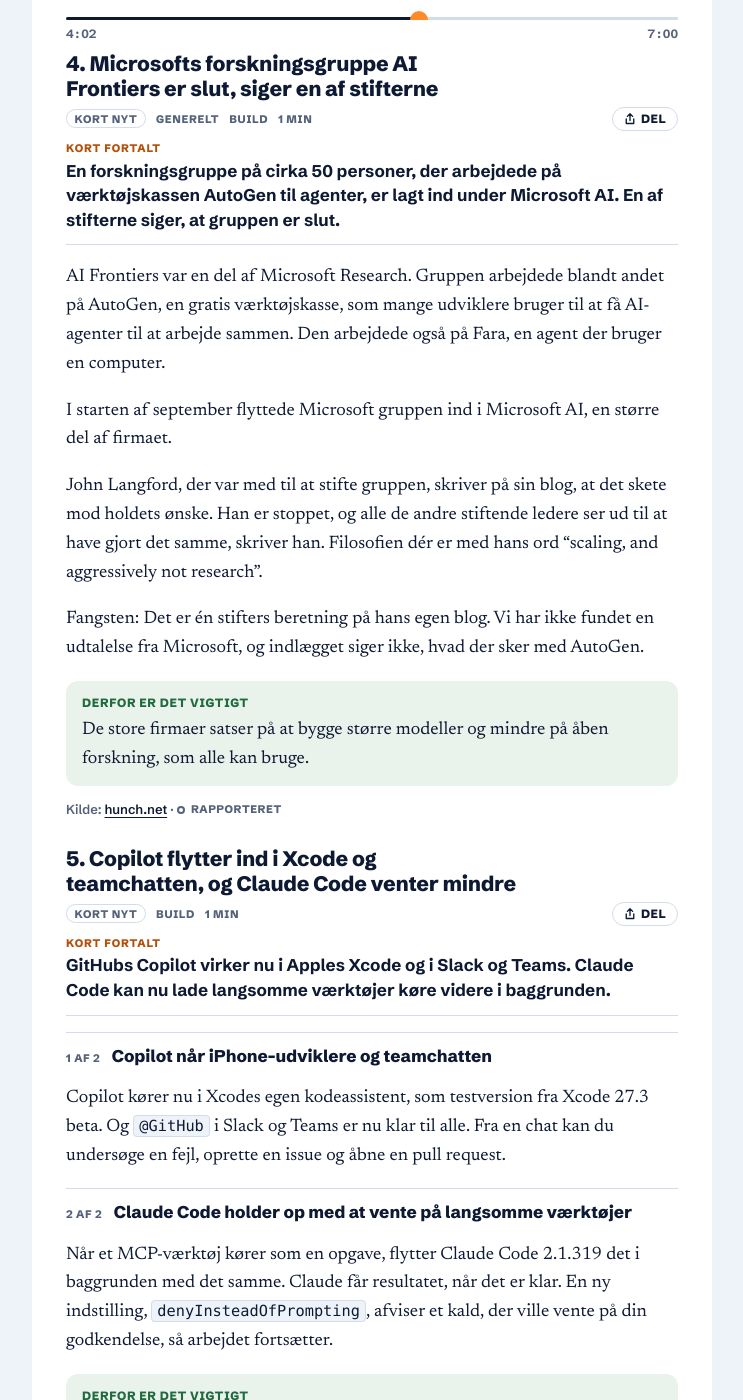
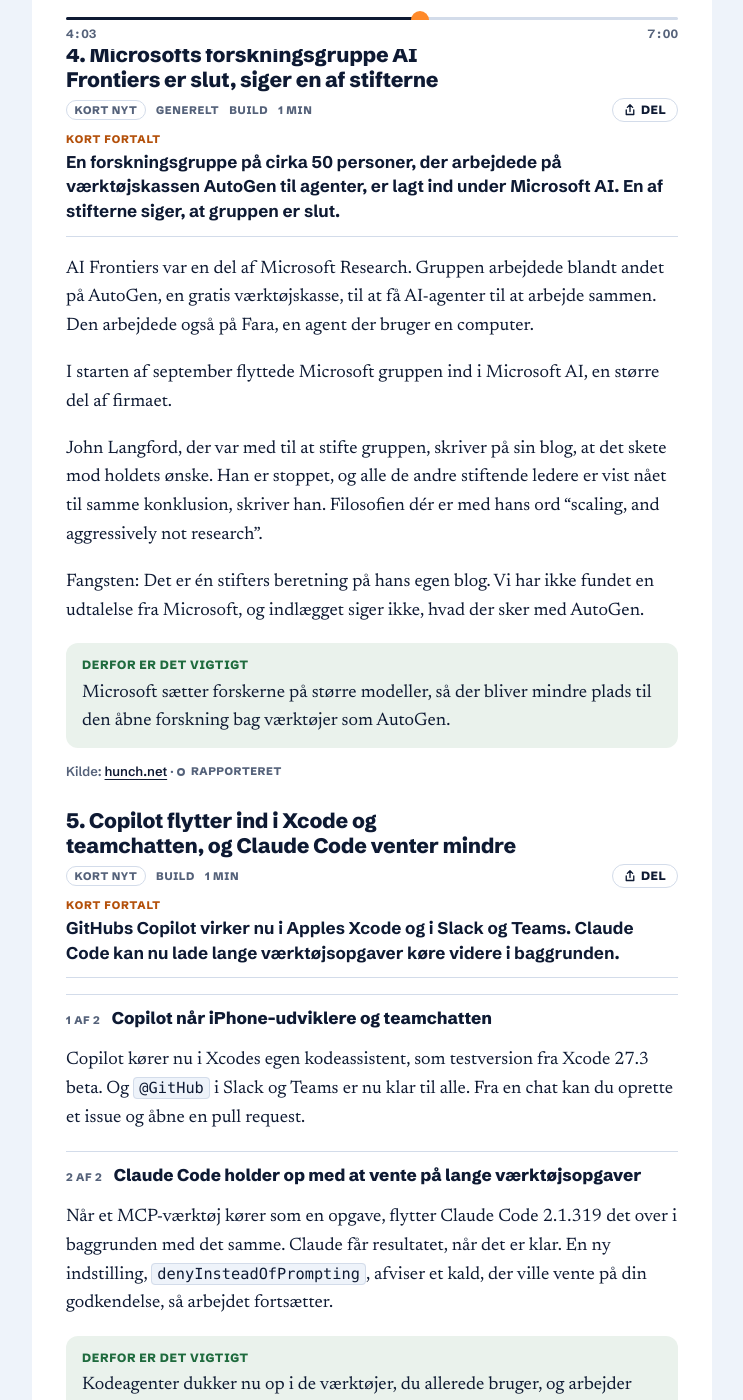
Before and after one commit to Repzei/7amai, a Jekyll site: the page built from _da/2026-11-08-claude-code-s-don-t-ask-again-left-secrets-in-public-code.md, in a window 1280 px wide and 1400 px high, scrolled down 3744 px. Shown: the whole window, without its empty margins (268-1011 px from the left). Built offline with Jekyll 4.4.1, drawn with Linux system fonts in a browser that asks for light colours; some of the changed text lies outside the part shown.

Commit message:
Udkast 2026-11-08
Co-Authored-By: Claude Opus 5.5 <noreply@anthropic.com>
Claude-Session: https://claude.ai/code/session_01WDQZfSzgLEPagR5feuj52r

```diff
--- a/_da/2026-11-08-claude-code-s-don-t-ask-again-left-secrets-in-public-code.md
+++ b/_da/2026-11-08-claude-code-s-don-t-ask-again-left-secrets-in-public-code.md
@@ -11,14 +11,14 @@ today:
   - { t: "GitHub bygger sit lager om, så tusindvis af agenter kan arbejde på ét projekt.", why: "Udviklere og teams, der lader agenter skubbe kode." }
   - { t: "Google flytter brugere af Gemini 2.5 til nyere modeller 1. december.", why: "Udviklere, hvis apps kalder Gemini 2.5." }
   - { t: "Microsofts forskningsgruppe AI Frontiers, der arbejdede på AutoGen, er slut, siger en af stifterne.", why: "Alle, der følger, hvor de store firmaer lægger deres AI-forskning." }
-  - { t: "Copilot flytter ind i Xcode og teamchatten, og Claude Code kører langsomme værktøjer i baggrunden.", why: "Udviklere, der arbejder med kodeagenter." }
+  - { t: "Copilot flytter ind i Xcode og teamchatten, og Claude Code kører lange værktøjsopgaver i baggrunden.", why: "Udviklere, der arbejder med kodeagenter." }
 other_lang_url: /2026/11/08/
 items:
-  - { n: 1, anchor: "claude-code-secrets", signal: worth, tracks: [build, general], min: 1.5, source: reported, number: "1.379", number_label: "adgangskoder, nøgler og tokens i offentlige indstillingsfiler fra Claude Code", topic: security, why: "Et klik, der sparer tid, gemmer også den adgangskode, du skrev, og et offentligt projekt viser den til alle.", do: "Søg dine projekter igennem for .claude/settings.local.json, og skift de adgangskoder, filen indeholder.", tiles: [{ n: "215", t: "filer med hemmeligheder, som ingen af to populære scannere fangede" }] }
-  - { n: 2, anchor: "github-rubicon", signal: worth, tracks: [build], min: 1, source: official, topic: code, why: "Agenter skubber nu kode så hurtigt, at GitHub må bygge stedet, hvor koden bor, om.", bars: { title: "Daglige forespørgsler til ét travlt projekt", rows: [{ l: "Marts", v: 44, t: "44 mio." }, { l: "Maj", v: 181, t: "181 mio.", hl: true }] } }
-  - { n: 3, anchor: "google-gemini-2-5-adk", signal: worth, tracks: [build], min: 1, source: official, number: "1. dec.", number_label: "hvor kald til Gemini 2.5 flyttes til nyere modeller", topic: model, why: "En app på Gemini 2.5 får stille og roligt en ny model, med nye priser og nye regler.", do: "Ret modelnavnet, og test din app før 1. december." }
-  - { n: 4, anchor: "microsoft-ai-frontiers", signal: quick, tracks: [general, build], min: 1, source: reported, topic: business, why: "De store firmaer satser på at bygge større modeller og mindre på åben forskning, som alle kan bruge." }
-  - { n: 5, anchor: "copilot-xcode-claude-code-mcp", signal: quick, tracks: [build], min: 1, source: official, topic: code, why: "Kodeagenten flytter derhen, hvor folk allerede arbejder: editoren og teamchatten." }
+  - { n: 1, anchor: "claude-code-secrets", signal: worth, tracks: [build, general], min: 1.5, source: reported, number: "1.379", number_label: "adgangskoder, nøgler og tokens i offentlige indstillingsfiler fra Claude Code", topic: security, why: "Et klik, der sparer tid, gemmer også den adgangskode, du skrev, og et offentligt projekt viser den til alle.", do: "Søg efter .claude/settings.local.json i dine projekter, og skift de adgangskoder og nøgler, filen indeholder.", tiles: [{ n: "215", t: "filer med hemmeligheder, som ingen af to populære scannere fangede" }] }
+  - { n: 2, anchor: "github-rubicon", signal: worth, tracks: [build], min: 1, source: official, topic: code, why: "Agenter skubber nu kode så hurtigt, at GitHub må bygge om på det sted, hvor koden bor.", bars: { title: "Daglige forespørgsler til ét travlt projekt", rows: [{ l: "Marts", v: 44, t: "44 mio." }, { l: "Maj", v: 181, t: "181 mio.", hl: true }] } }
+  - { n: 3, anchor: "google-gemini-2-5-adk", signal: worth, tracks: [build], min: 1, source: official, number: "1. dec.", number_label: "når kald til Gemini 2.5 flyttes til nyere modeller", topic: model, why: "En app på Gemini 2.5 får stille og roligt en ny model, med nye priser og nye regler.", do: "Ret modelnavnet, og test din app før 1. december." }
+  - { n: 4, anchor: "microsoft-ai-frontiers", signal: quick, tracks: [general, build], min: 1, source: reported, topic: business, why: "Microsoft flytter AI-forskere fra åben forskning til at bygge større modeller." }
+  - { n: 5, anchor: "copilot-xcode-claude-code-mcp", signal: quick, tracks: [build], min: 1, source: official, topic: code, why: "Kodeagenter dukker nu op i de værktøjer, du allerede bruger, og arbejder videre i stedet for at vente på dig." }
   - { n: 6, anchor: "llama-cpp-moe-cache", signal: worth, tracks: [build, general, europe], min: 1.5, source: official, topic: local, why: "Et almindeligt gamingkort kan nu køre en større AI-model i brugbart tempo, uden at sende data nogen steder hen.", bars: { title: "Tokens pr. sekund på et RTX 3070 med 8 GB", rows: [{ l: "Før", v: 35, t: "cirka 35" }, { l: "Med rettelsen", v: 62, t: "62,4", hl: true }] } }
   - { n: 7, anchor: "safe-teen", signal: worth, tracks: [general, build], min: 1, source: official, topic: research, why: "En chatbot kan starte sikkert og glide, når en teenager bliver ved, så ét testsvar siger ikke meget.", bars: { title: "Andel af sikkerhedstjek, der fejlede", max: 100, rows: [{ l: "Uden teenprompt", v: 43, t: "43,3 %" }, { l: "Med teenprompt", v: 24, t: "24,9 %", hl: true }] } }
 ---
@@ -29,7 +29,7 @@ items:
 
 <p class="short"><span>Kort fortalt</span>Når du siger "spørg ikke igen" til Claude Code, kan den gemme hele kommandoen, også adgangskoden. Forskere fandt 1.379 af den slags hemmeligheder i offentlig kode på GitHub.</p>
 
-Claude Code spørger, før den kører en kommando på din computer. Mange klikker "Yes, and don't ask again" for at slippe for næste spørgsmål. Så gemmes en regel i en lille fil i projektet, `.claude/settings.local.json`.
+Claude Code spørger, før den kører en kommando. Mange klikker "Yes, and don't ask again" for at slippe for næste spørgsmål. Så gemmes en regel i en lille fil i projektet, `.claude/settings.local.json`.
 
 Problemet er, hvad reglen indeholder. Nogle gange er det hele kommandoen, og har du skrevet en adgangskode i den, bliver adgangskoden også gemt, i klartekst.
 
@@ -43,7 +43,7 @@ Fangsten: Forskerne testede ikke, om hemmelighederne stadig virker, men ét firm
 
 <div class="why"><b>Derfor er det vigtigt</b><p>Det er som en dørmand, der skriver din dørkode på en seddel for at huske den, og sedlen hænger på ydermuren. Et klik, der sparer tid, gemmer også den adgangskode, du skrev, og et offentligt projekt viser den til alle.</p></div>
 
-<p class="todo"><b>Gør dette:</b> Søg dine projekter igennem for .claude/settings.local.json, og skift de adgangskoder, filen indeholder. Føj derefter filen til .gitignore, og godkend mønstre som <code>Bash(npm run:*)</code> i stedet for hele kommandoer.</p>
+<p class="todo"><b>Gør dette:</b> Søg efter .claude/settings.local.json i dine projekter, og skift de adgangskoder og nøgler, filen indeholder. Stop derefter med at spore den med <code>git rm --cached</code> og føj den til .gitignore.</p>
 
 Kilde: [thehackernews.com](https://thehackernews.com/2026/11/claude-codes-dont-ask-again-file.html) · <span class="tag tag-reported">Rapporteret</span>
 {: .sources}
@@ -61,21 +61,21 @@ Kun én lille ting kræver stadig, at alle er enige: hvilken version hver gren p
 
 I GitHubs egne test arbejdede 5.000 agenter på ét projekt og sendte 7.200 push i sekundet. Det findes nu i en lille, lukket testversion, og det rulles bredere ud først på næste år.
 
-Fangsten: Det er GitHubs egne interne test, ikke resultater fra rigtige projekter.
+Fangsten: Det er GitHubs egne test, ikke rigtige projekter.
 
-<div class="why"><b>Derfor er det vigtigt</b><p>Det er som et bibliotek bygget til få læsere, der pludselig har tusind ved skranken. Agenter skubber nu kode så hurtigt, at GitHub må bygge stedet, hvor koden bor, om.</p></div>
+<div class="why"><b>Derfor er det vigtigt</b><p>Agenter skubber nu kode så hurtigt, at GitHub må bygge om på det sted, hvor koden bor.</p></div>
 
 Kilde: [github.blog](https://github.blog/engineering/architecture-optimization/inside-githubs-new-git-storage-architecture/) · <span class="tag tag-official">Officiel</span>
 {: .sources}
 
 ### 3. Google flytter brugere af Gemini 2.5 til nyere modeller 1. december {#google-gemini-2-5-adk}
 <p class="item-meta"><span class="signal signal-worth">Værd at vide</span><span class="track">Build</span><span class="track">1 min</span></p>
-<div class="number"><b>1. dec.</b><span>hvor kald til Gemini 2.5 flyttes til nyere modeller</span></div>
+<div class="number"><b>1. dec.</b><span>når kald til Gemini 2.5 flyttes til nyere modeller</span></div>
 
 <p class="short"><span>Kort fortalt</span>Fra 1. december får apps, der kalder Gemini 2.5, en nyere model i stedet, til dens pris. Googles værktøjskasse til agenter blev også stabil i denne uge.</p>
 
 #### <span>1 af 2</span> Gemini 2.5 går på pension
-Fra 1. december går kald til `gemini-2.5-pro` til Gemini 3.8 Flash, og du betaler dens priser. Kald til `gemini-2.5-flash` går til Gemini 3.5 Flash-Lite. Din app kører videre, men en ny model svarer. Nogle indstillinger ændres også, fx `thinking_level`, der afløser `thinking_budget`.
+Fra 1. december går kald til `gemini-2.5-pro` til Gemini 3.8 Flash, og du betaler dens priser. Kald til `gemini-2.5-flash` går til Gemini 3.5 Flash-Lite. Din app kører videre, med en ny model. Nogle indstillinger ændres også, fx `thinking_level`, der afløser `thinking_budget`.
 
 #### <span>2 af 2</span> Googles værktøjskasse til agenter er ude af testfasen
 Version 2.14 af Googles Agent Development Kit (ADK), en gratis værktøjskasse til at bygge agenter, markerer sine kernedele som stabile. Én ændring kan få kode til at fejle: Nogle værktøjsindstillinger kommer nu som en fast type i stedet for almindelig tekst.
@@ -92,15 +92,15 @@ Kilder: [aistudio.google.com](https://aistudio.google.com/docs/changelog) · <sp
 
 <p class="short"><span>Kort fortalt</span>En forskningsgruppe på cirka 50 personer, der arbejdede på værktøjskassen AutoGen til agenter, er lagt ind under Microsoft AI. En af stifterne siger, at gruppen er slut.</p>
 
-AI Frontiers var en del af Microsoft Research. Gruppen arbejdede blandt andet på AutoGen, en gratis værktøjskasse, som mange udviklere bruger til at få AI-agenter til at arbejde sammen. Den arbejdede også på Fara, en agent der bruger en computer.
+AI Frontiers var en del af Microsoft Research. Gruppen arbejdede blandt andet på AutoGen, en gratis værktøjskasse, til at få AI-agenter til at arbejde sammen. Den arbejdede også på Fara, en agent der bruger en computer.
 
 I starten af september flyttede Microsoft gruppen ind i Microsoft AI, en større del af firmaet.
 
-John Langford, der var med til at stifte gruppen, skriver på sin blog, at det skete mod holdets ønske. Han er stoppet, og alle de andre stiftende ledere ser ud til at have gjort det samme, skriver han. Filosofien dér er med hans ord "scaling, and aggressively not research".
+John Langford, der var med til at stifte gruppen, skriver på sin blog, at det skete mod holdets ønske. Han er stoppet, og alle de andre stiftende ledere er vist nået til samme konklusion, skriver han. Filosofien dér er med hans ord "scaling, and aggressively not research".
 
 Fangsten: Det er én stifters beretning på hans egen blog. Vi har ikke fundet en udtalelse fra Microsoft, og indlægget siger ikke, hvad der sker med AutoGen.
 
-<div class="why"><b>Derfor er det vigtigt</b><p>De store firmaer satser på at bygge større modeller og mindre på åben forskning, som alle kan bruge.</p></div>
+<div class="why"><b>Derfor er det vigtigt</b><p>Microsoft sætter forskerne på større modeller, så der bliver mindre plads til den åbne forskning bag værktøjer som AutoGen.</p></div>
 
 Kilde: [hunch.net](https://hunch.net/?p=13764006) · <span class="tag tag-reported">Rapporteret</span>
 {: .sources}
@@ -108,15 +108,15 @@ Kilde: [hunch.net](https://hunch.net/?p=13764006) · <span class="tag tag-report
 ### 5. Copilot flytter ind i Xcode og teamchatten, og Claude Code venter mindre {#copilot-xcode-claude-code-mcp}
 <p class="item-meta"><span class="signal signal-quick">Kort nyt</span><span class="track">Build</span><span class="track">1 min</span></p>
 
-<p class="short"><span>Kort fortalt</span>GitHubs Copilot virker nu i Apples Xcode og i Slack og Teams. Claude Code kan nu lade langsomme værktøjer køre videre i baggrunden.</p>
+<p class="short"><span>Kort fortalt</span>GitHubs Copilot virker nu i Apples Xcode og i Slack og Teams. Claude Code kan nu lade lange værktøjsopgaver køre videre i baggrunden.</p>
 
 #### <span>1 af 2</span> Copilot når iPhone-udviklere og teamchatten
-Copilot kører nu i Xcodes egen kodeassistent, som testversion fra Xcode 27.3 beta. Og `@GitHub` i Slack og Teams er nu klar til alle. Fra en chat kan du undersøge en fejl, oprette en issue og åbne en pull request.
+Copilot kører nu i Xcodes egen kodeassistent, som testversion fra Xcode 27.3 beta. Og `@GitHub` i Slack og Teams er nu klar til alle. Fra en chat kan du oprette et issue og åbne en pull request.
 
-#### <span>2 af 2</span> Claude Code holder op med at vente på langsomme værktøjer
-Når et MCP-værktøj kører som en opgave, flytter Claude Code 2.1.319 det i baggrunden med det samme. Claude får resultatet, når det er klar. En ny indstilling, `denyInsteadOfPrompting`, afviser et kald, der ville vente på din godkendelse, så arbejdet fortsætter.
+#### <span>2 af 2</span> Claude Code holder op med at vente på lange værktøjsopgaver
+Når et MCP-værktøj kører som en opgave, flytter Claude Code 2.1.319 det over i baggrunden med det samme. Claude får resultatet, når det er klar. En ny indstilling, `denyInsteadOfPrompting`, afviser et kald, der ville vente på din godkendelse, så arbejdet fortsætter.
 
-<div class="why"><b>Derfor er det vigtigt</b><p>Kodeagenten flytter derhen, hvor folk allerede arbejder: editoren og teamchatten.</p></div>
+<div class="why"><b>Derfor er det vigtigt</b><p>Kodeagenter dukker nu op i de værktøjer, du allerede bruger, og arbejder videre i stedet for at vente på dig.</p></div>
 
 Kilder: [github.blog](https://github.blog/changelog/2026-11-06-github-copilot-weekly-releases-november-2) · <span class="tag tag-official">Officiel</span> · [github.blog](https://github.blog/changelog/2026-11-06-github-copilot-in-slack-and-teams-is-generally-available) · <span class="tag tag-official">Officiel</span> · [github.com](https://github.com/anthropics/claude-code/blob/main/CHANGELOG.md) · <span class="tag tag-official">Officiel</span>
 {: .sources}
@@ -150,7 +150,7 @@ Kilde: [github.com](https://github.com/ggml-org/llama.cpp/pull/30966) · <span c
 ### Chatbots giver efter, når teenagere presser på, viser et studie {#safe-teen}
 <p class="item-meta"><span class="signal signal-worth">Værd at vide</span><span class="track">Generelt</span><span class="track">Build</span><span class="track">1 min</span></p>
 
-<p class="short"><span>Kort fortalt</span>Forskere testede 18 chatbots i simulerede samtaler med teenagere om mental sundhed. Uden særlige instrukser fejlede de 43,3 % af sikkerhedstjekkene, og de gled mere, når teenageren pressede på.</p>
+<p class="short"><span>Kort fortalt</span>Forskere testede 18 chatbots i simulerede samtaler med teenagere om mental sundhed og andre personlige emner. Uden særlige instrukser fejlede de 43,3 % af sikkerhedstjekkene, og de gled mere, når teenageren pressede på.</p>
 
 Mange teenagere taler med chatbots om stress, søvn og følelser. Men de fleste sikkerhedstest ser på ét spørgsmål og ét svar. Rigtige samtaler går frem og tilbage.
 
```
Also changed, not shown: other parts of _da/2026-11-08-claude-code-s-don-t-ask-again-left-secrets-in-public-code.md (+1 -1 lines), _posts/2026-11-08-claude-code-s-don-t-ask-again-left-secrets-in-public-code.md (+17 -17 lines), assets/og/2026-11-08.png (added), assets/og/da/2026-11-08.png (added).
